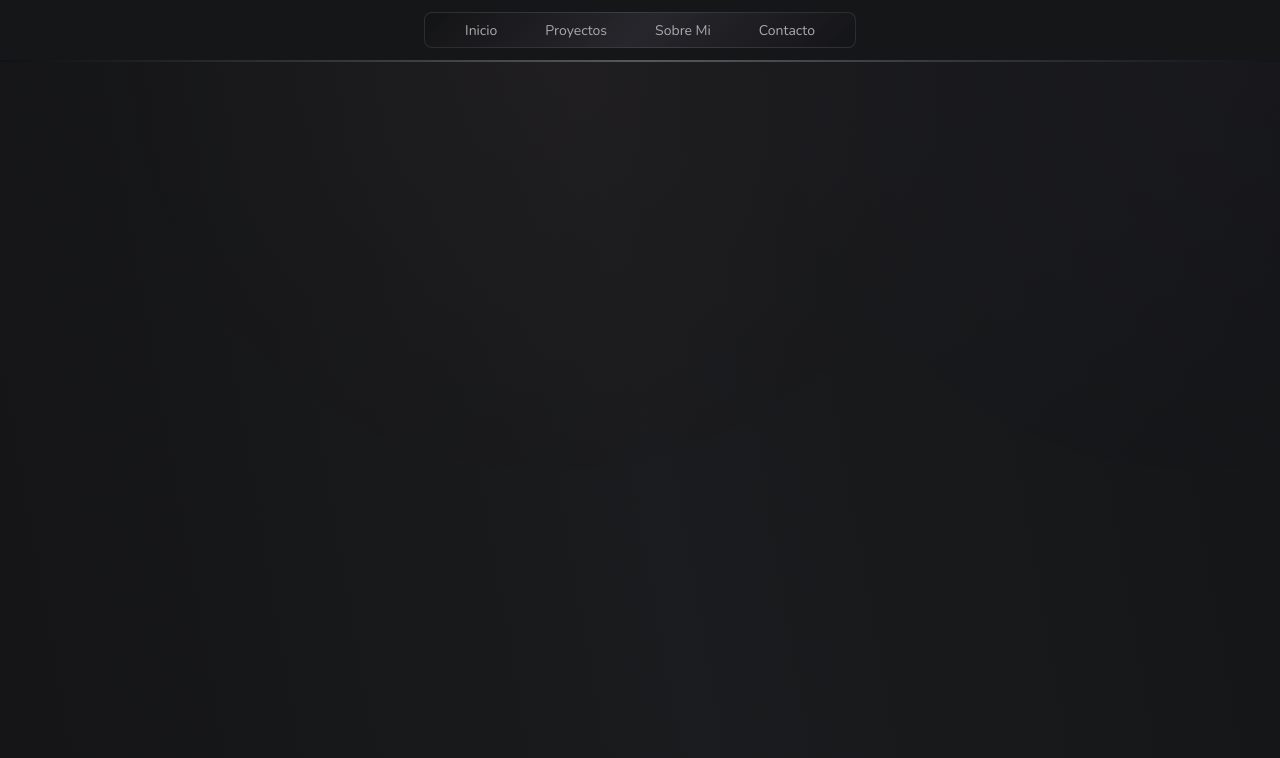
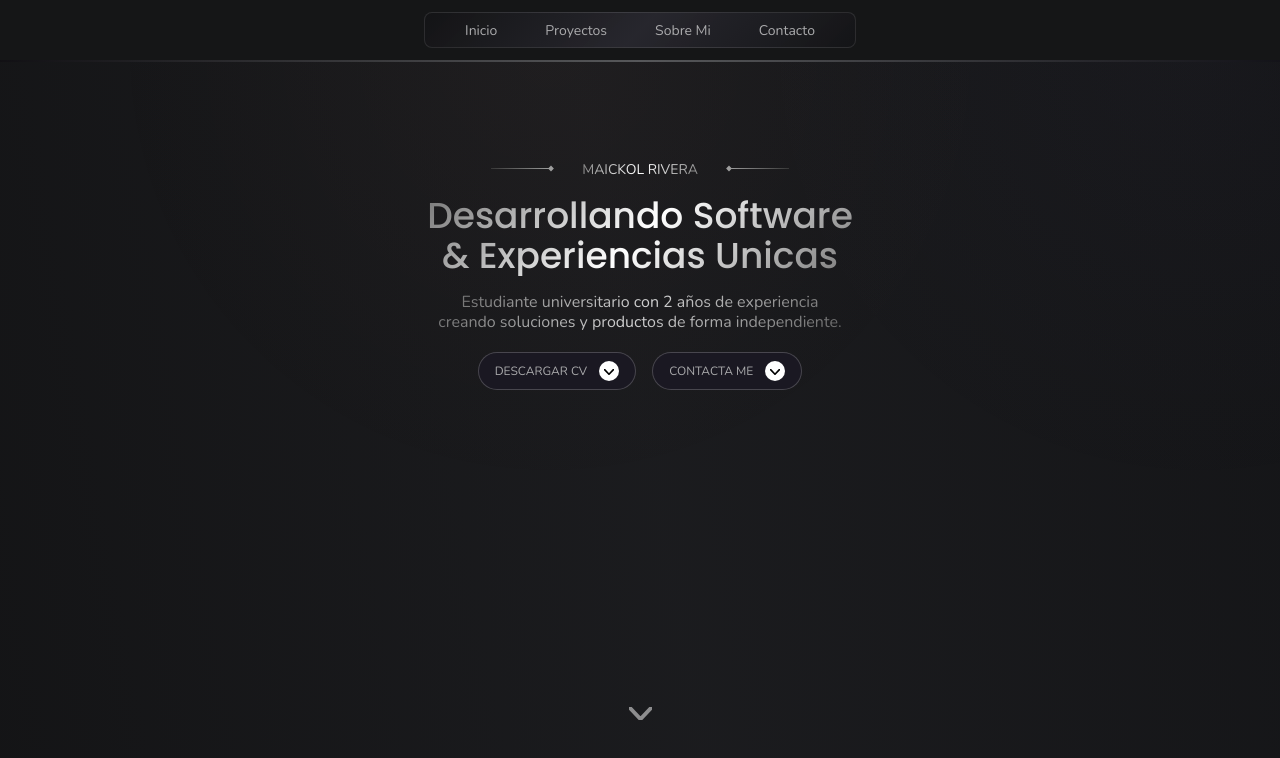
Before and after one commit to m4icol/portfolio, a React (Vite) app: page / in a window 1280 px wide. Shown: the top 758 px of the page. Built offline with nearby package versions, Linux system fonts and the light colour scheme.

Commit message:
feat: home section

```diff
--- a/src/App.tsx
+++ b/src/App.tsx
@@ -17,8 +17,11 @@ function App() {
         #151617
       `,
     }}
-    ><Header></Header>
-      <Home></Home>
+    >
+      <div className="w-full h-full z-10">
+        <Header></Header>
+        <Home></Home>
+      </div>
       <RadialGradient size={"900"} top={"-400"} left={"100"} gradiant={"gradient-radial-1"}></RadialGradient>
       <RadialGradient size={"900"} top={"-400"} left={"750"} gradiant={"gradient-radial-2"}></RadialGradient>
 
--- /dev/null
+++ b/src/assets/icons/Arrow.tsx
@@ -0,0 +1,13 @@
+type ArrowProps = {
+    className?: string,
+    color?: string,
+    size?: string
+}
+
+export default function Arrow({className = "", color = "black", size = "10"}: ArrowProps){
+    return(
+        <svg className={`${className}`} width={`${size}`} viewBox="0 0 36 21" fill="none" xmlns="http://www.w3.org/2000/svg">
+            <path d="M34 2L18 19L2 2" stroke={`${color}`} stroke-width="6" stroke-linecap="round" stroke-linejoin="round"/>
+        </svg>
+    )
+}
--- /dev/null
+++ b/src/assets/icons/Line.tsx
@@ -0,0 +1,17 @@
+type LineProps ={
+    classList?: string
+}
+
+export default function Line({classList = ""}: LineProps){
+    return(
+        <svg className={`${classList}`} width="63" height="7" viewBox="0 0 63 7" fill="none" xmlns="http://www.w3.org/2000/svg">
+            <path d="M62.8868 3.5L60 6.38675L57.1132 3.5L60 0.613249L62.8868 3.5ZM60 3.5V4H0V3.5V3H60V3.5Z" fill="url(#paint0_linear_365_700)"/>
+            <defs>
+            <linearGradient id="paint0_linear_365_700" x1="60" y1="4" x2="0" y2="4" gradientUnits="userSpaceOnUse">
+            <stop stop-color="#9E9E9E"/>
+            <stop offset="1" stop-color="#383838"/>
+            </linearGradient>
+            </defs>
+        </svg>
+    )
+}
--- /dev/null
+++ b/src/components/SocialButton.tsx
@@ -0,0 +1,30 @@
+import Arrow from "../assets/icons/Arrow";
+
+type SocialButtonProps = {
+  text: string;
+  href?: string;
+  download?: boolean | string;
+  target?: string;
+};
+
+export default function SocialButton({
+  text = "",
+  href = "#",
+  download,
+  target = "",
+}: SocialButtonProps) {
+  return (
+    <a
+      href={href}
+      className="rounded-full items-center flex gap-3 flex-row border text-xs text-DARK-subtext hover:text-DARK-text border-DARK-text/20 py-2 px-4 bg-DARK-button"
+      target={target}
+      rel="noopener noreferrer"
+      {...(download ? { download } : {})}
+    >
+      {text}
+      <div className="h-5 w-5 pt-0.5 flex justify-center items-center bg-DARK-text rounded-full">
+        <Arrow />
+      </div>
+    </a>
+  );
+}
--- a/src/sections/Home.tsx
+++ b/src/sections/Home.tsx
@@ -1,8 +1,25 @@
+import Arrow from "../assets/icons/Arrow";
+import Line from "../assets/icons/Line";
+import SocialButton from "../components/SocialButton";
 
 export default function Home(){
+
     return(
-        <div className="h-screen w-screen flex justify-center">
-            asd
+        <div className="w-screen flex items-center mt-40 flex-col gap-4">
+            <div className="flex flex'row items-center gap-7">
+                <Line classList="mb-1"></Line>
+                <p className="text-sm text-gradient">MAICKOL RIVERA</p>
+                <Line classList="mb-1 rotate-180"></Line>
+            </div>
+
+            <h1 className="font-[poppins] text-gradient text-4xl text-center">Desarrollando Software <br /> & Experiencias Unicas</h1>
+            <p className="text-gradient text-center opacity-80 text-base/5">Estudiante universitario con 2 años de experiencia <br /> creando soluciones y productos de forma  independiente.</p>
+            <div className="flex gap-4 mt-1">
+                <SocialButton text={"DESCARGAR CV"} href="public\CV - MAICKOL RIVERA.pdf" download></SocialButton>
+                <SocialButton text={"CONTACTA ME"} href="/#contact"></SocialButton>
+            </div>
+
+            <Arrow color="white" size="23" className="absolute bottom-20 opacity-50"></Arrow>
         </div>
     )
 }
--- a/src/style.css
+++ b/src/style.css
@@ -2,6 +2,7 @@
 
 @theme {
     --color-DARK-background: #151617;
+    --color-DARK-button: #1A1822;
     --color-DARK-text: #fff;
     --color-DARK-subtext: #AAAAAC;
 }
@@ -49,6 +50,17 @@ html {
         background-position: center;
         background-repeat: no-repeat;
     }
+  .text-gradient {
+    background: linear-gradient(135deg,
+      #797979 0%,
+      #FFFFFF 50%,
+      #797979 100%
+    );
+    background-clip: text;
+    -webkit-background-clip: text;
+    -webkit-text-fill-color: transparent;
+    color: transparent;
+  }
 }
 
 
```
Also changed, not shown: 1 other file (tests, documents, lock files or other folders).
